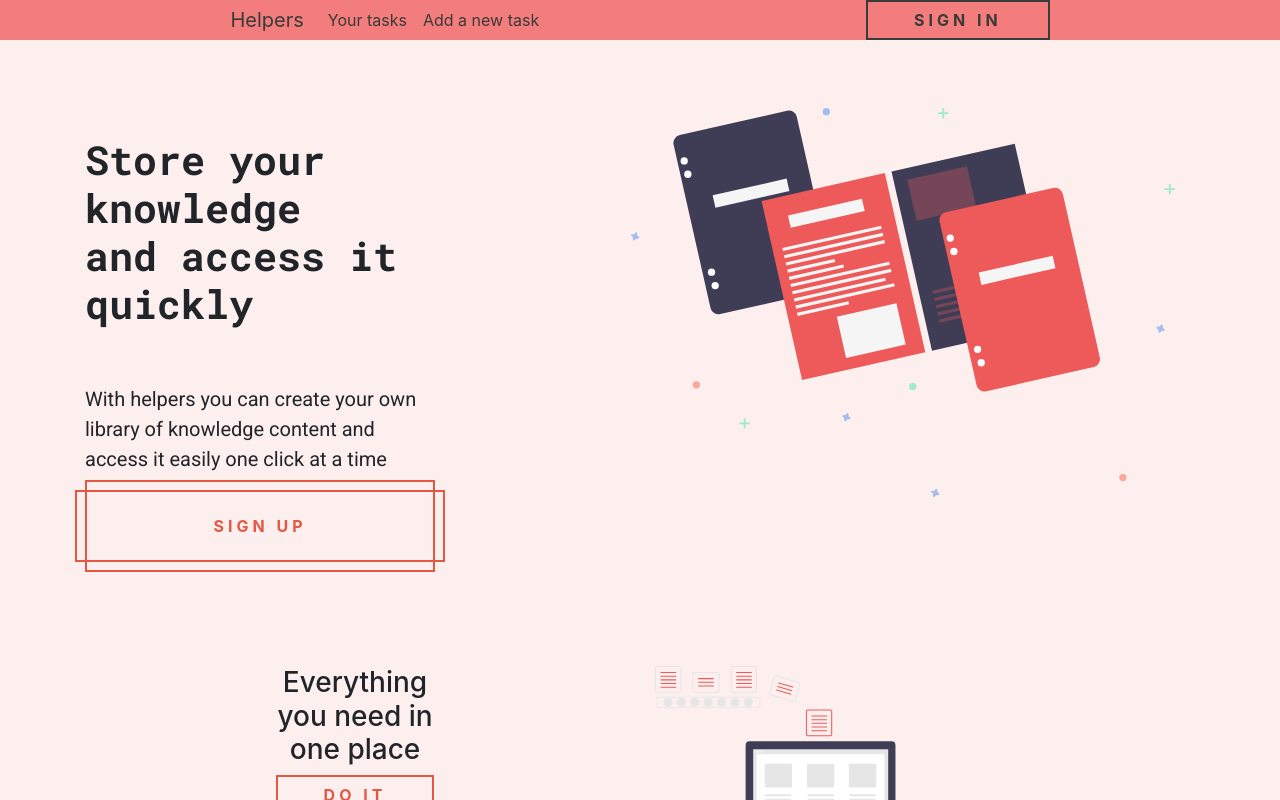
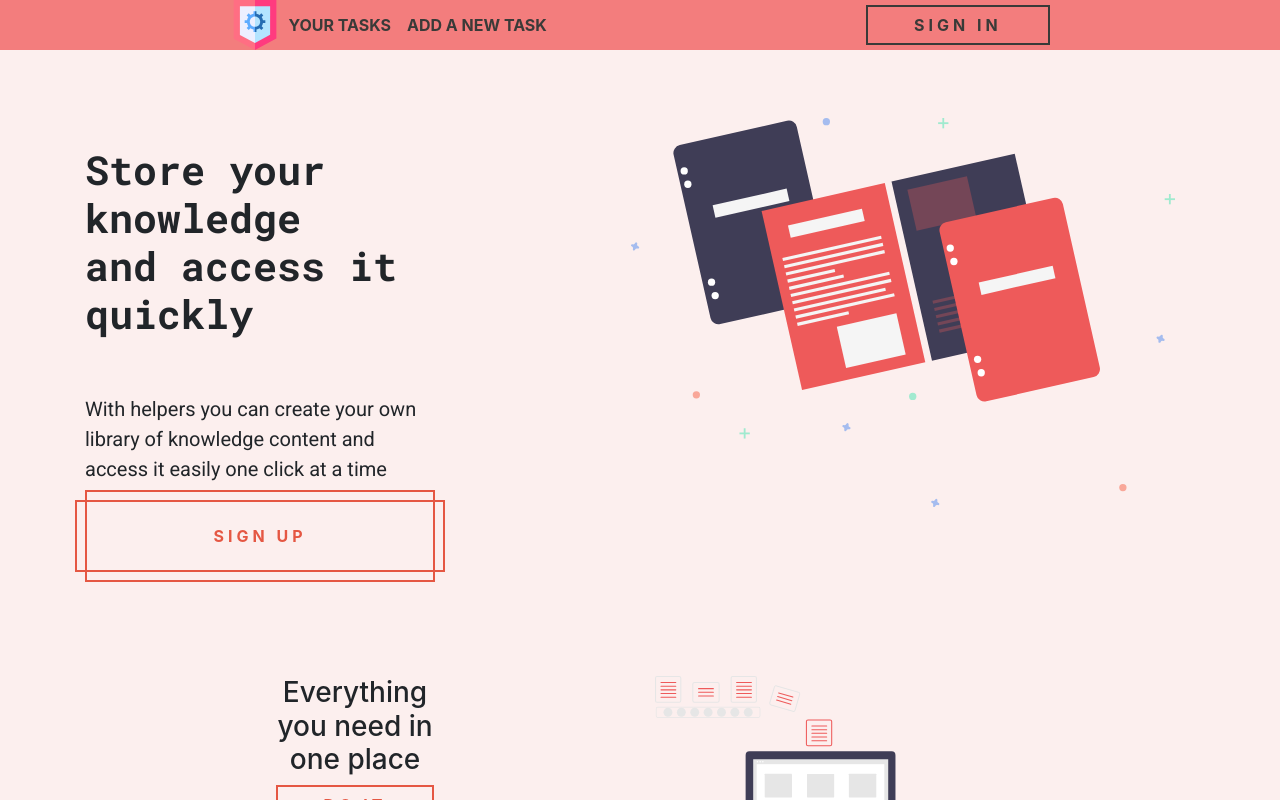
Before and after one commit to angelluishernandez/helpers, a React (Create React App) app: page / in a window 1280 px wide. Shown: the top 800 px of the page. Built offline with nearby package versions, Linux system fonts and the light colour scheme; no server answers.

Commit message:
TODO : Firebase setup

```diff
--- a/src/components/navbar-component/NavbarComponent.js
+++ b/src/components/navbar-component/NavbarComponent.js
@@ -13,9 +13,7 @@ const NavbarComponent = () => {
 
 	return (
 		<nav className="navbar navbar-expand-lg NavbarComponent">
-			<a className="navbar-brand" href="#">
-				Helpers
-			</a>
+			<img src="logo.svg" alt="logo" className="logo" />
 			<button
 				className="navbar-toggler"
 				type="button"
--- a/src/firebase/firebase.js
+++ b/src/firebase/firebase.js
@@ -1,22 +1,22 @@
-// import * as firebase from "firebase";
+import * as firebase from "firebase";
 
-// const firebaseConfig = {
-// 	apiKey: process.env.REACT_APP_FIREBASE_GOOGLE_API_KEY,
-// 	authDomain: process.env.REACT_APP_FIREBASE_AUTH_DOMAIN,
-// 	databaseURL: process.env.REACT_APP_FIREBASE_DATABASE_URL,
-// 	projectId: process.env.REACT_APP_FIREBASE_PROJECT_ID,
-// 	storageBucket: process.env.REACT_APP_FIREBASE_STORAGE_BUCKET,
-// 	messagingSenderId: process.env.REACT_APP_FIREBASE_MESSAGING_SENDER_ID,
-// 	appId: process.env.REACT_APP_FIREBASE_APP_ID,
-// 	measurementId: process.env.REACT_APP_FIREBASE_MEASUREMENT_ID,
-// };
+const firebaseConfig = {
+	apiKey: process.env.REACT_APP_FIREBASE_GOOGLE_API_KEY,
+	authDomain: process.env.REACT_APP_FIREBASE_AUTH_DOMAIN,
+	databaseURL: process.env.REACT_APP_FIREBASE_DATABASE_URL,
+	projectId: process.env.REACT_APP_FIREBASE_PROJECT_ID,
+	storageBucket: process.env.REACT_APP_FIREBASE_STORAGE_BUCKET,
+	messagingSenderId: process.env.REACT_APP_FIREBASE_MESSAGING_SENDER_ID,
+	appId: process.env.REACT_APP_FIREBASE_APP_ID,
+	measurementId: process.env.REACT_APP_FIREBASE_MEASUREMENT_ID,
+};
 
-// // firebase.initializeApp(firebaseConfig);
-// const database = firebase.database();
+// firebase.initializeApp(firebaseConfig);
+const database = firebase.database();
 
-// export const auth = firebase.auth();
-// export const firestore = firebase.firestore();
+export const auth = firebase.auth();
+export const firestore = firebase.firestore();
 
-// const googleAuthProvider = new firebase.auth.GoogleAuthProvider();
+const googleAuthProvider = new firebase.auth.GoogleAuthProvider();
 
-// export { firebase, googleAuthProvider, database as default };
+export { firebase, googleAuthProvider, database as default };
--- a/src/index.js
+++ b/src/index.js
@@ -9,9 +9,9 @@ import { firebase } from "./firebase/firebase";
 import UserProvider from "./contexts/user.context";
 
 ReactDOM.render(
-	// <UserProvider>
-	<App />,
-	// </UserProvider>
+	<UserProvider>
+		<App />
+	</UserProvider>,
 	document.getElementById("root")
 );
 
--- a/src/styles/components/Login.scss
+++ b/src/styles/components/Login.scss
@@ -37,5 +37,6 @@
 .signin{
   button{
     color: #3a3a38;
+
   }
 }
--- a/src/styles/components/Navbar.scss
+++ b/src/styles/components/Navbar.scss
@@ -3,6 +3,8 @@
   padding:0 18vw;
   justify-content: space-between;
   width: 100%;
+  text-transform: uppercase;
+  font-weight: bold;
   a{
     color: $title-color;
     text-decoration: none;
@@ -11,3 +13,8 @@
 
 
 }
+
+.logo{
+  max-height: 50px;
+
+}
```
Also changed, not shown: public/logo.svg (added).
